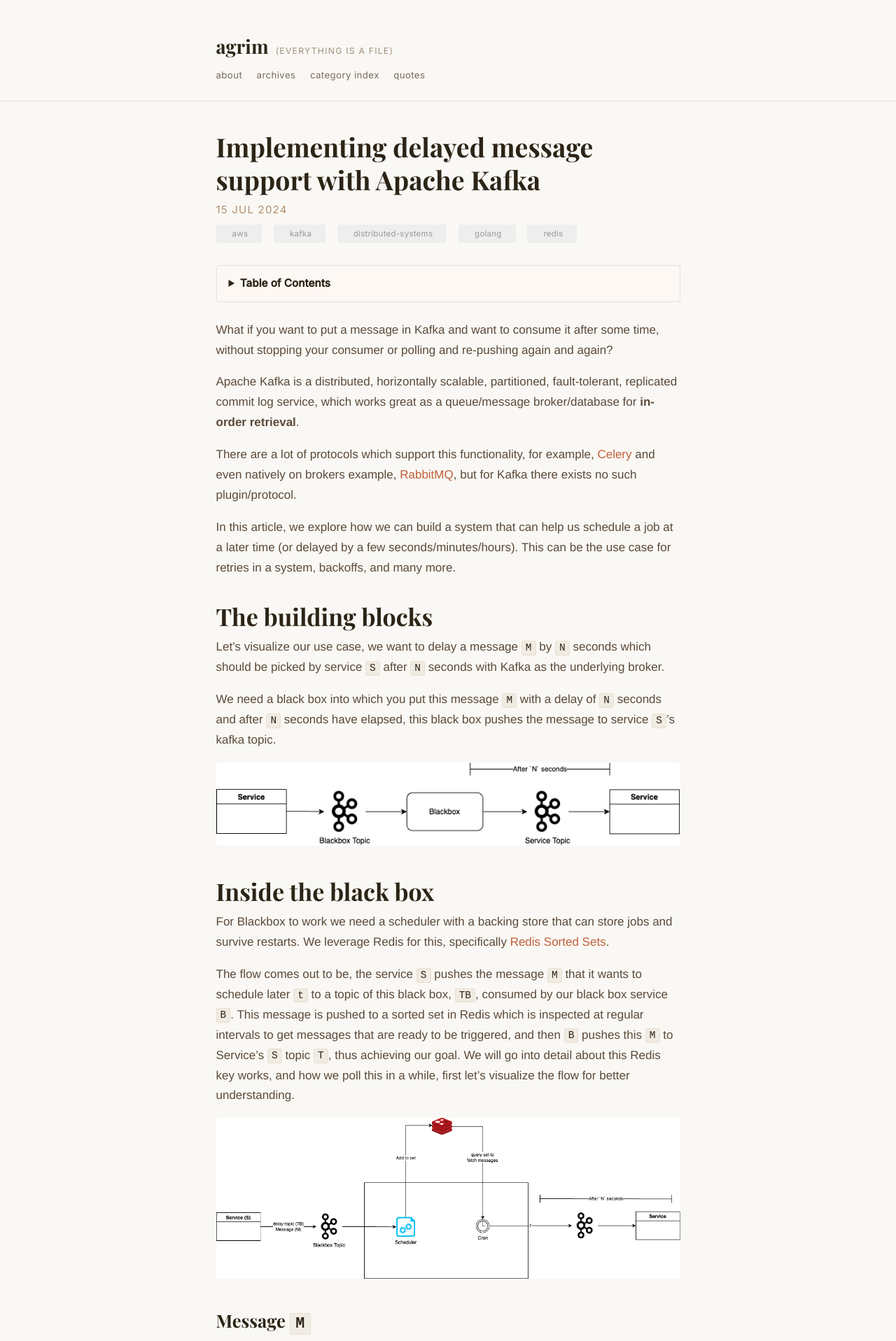
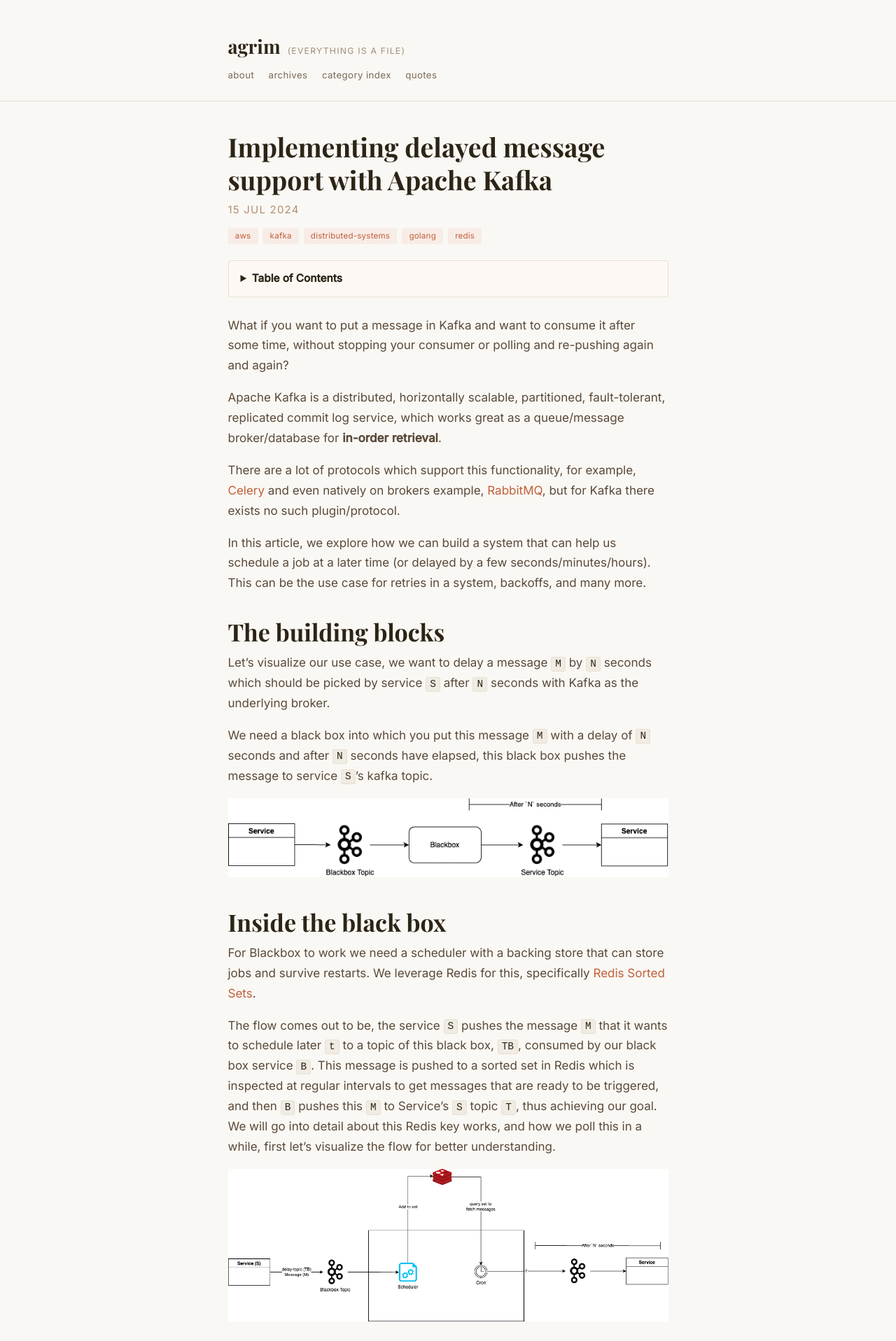
Before and after one commit to agrim123/agrim123.github.io, a Jekyll site: the page built from _posts/2024-07-15-delayed-message-support-in-kafka.md, in a window 1280 px wide. Shown: the top 1917 px of the page at 70% size. Built offline with Jekyll 4.4.1, drawn with Linux system fonts in a browser that asks for light colours; nearby versions of some CDN libraries; some web fonts are replaced.

Commit message:
feat: clean up custom.css, remove rules superseded by notebook.css

```diff
--- a/public/css/custom.css
+++ b/public/css/custom.css
@@ -1,101 +1,6 @@
 mark {
-  color: white;
-  background-color: #303030;
-}
-
-html {
-  font-family: "PT Sans", Helvetica, Arial, sans-serif;
-}
-
-.header-bar {
-  border-top: 5px solid #505050;
-  position: relative;
-}
-
-.category-list {
-  list-style: none;
-  margin: 0;
-  overflow: hidden;
-  padding: 0;
-}
-
-.category-list li {
-  float: left;
-  font: 12px/1.5 "PT Sans", Helvetica, Arial, sans-serif;
-}
-
-.category-list-element {
-  background: #eee;
-  border-radius: 3px 0 0 3px;
-  color: #999;
-  display: inline-block;
-  height: 26px;
-  line-height: 26px;
-  padding: 0 20px 0 23px;
-  position: relative;
-  margin: 0 10px 10px 0;
-  text-decoration: none;
-  -webkit-transition: color 0.2s;
-}
-
-.category-list-element::before {
-  background: #fff;
-  border-radius: 10px;
-  box-shadow: inset 0 1px rgba(0, 0, 0, 0.25);
-  content: '';
-  height: 6px;
-  left: 10px;
-  position: absolute;
-  width: 6px;
-  top: 10px;
-}
-
-.category-list-element::after {
-  background: #fff;
-  border-bottom: 13px solid transparent;
-  border-left: 10px solid #eee;
-  border-top: 13px solid transparent;
-  content: '';
-  position: absolute;
-  right: 0;
-  top: 0;
-}
-
-.category-list-element:hover {
-  background-color: #303030;
-  color: white;
-  text-decoration: none;
-}
-
-.category-list-element:hover::after {
-  border-left-color: #303030;
-}
-
-.page,
-.post {
-  margin-bottom: 3em;
-}
-
-blockquote {
-  margin: 5vh auto;
-  font-style: italic;
-  color: #555555;
-  padding: 1em;
-  border-left: 8px solid #303030;
-  position: relative;
-  background: #EDEDED;
-}
-
-blockquote::after {
-  content: '';
-}
-
-blockquote span {
-  display: block;
-  color: #333333;
-  font-style: normal;
-  font-weight: bold;
-  margin-top: 1em;
+  color: #faf8f4;
+  background-color: #c0603a;
 }
 
 .floating {
@@ -404,33 +309,3 @@
     margin-top: 1rem;
   }
 }
-
-.container {
-  max-width: 42rem;
-}
-
-#toc li:empty {
-  display: none;
-}
-
-#toc ul, #toc ol {
-  margin-bottom: 0;
-}
-
-details {
-  margin-bottom: 1.5rem;
-  border: 1px solid #e0e0e0;
-  border-radius: 4px;
-  padding: 0.5rem 1rem;
-}
-
-details summary {
-  cursor: pointer;
-  font-weight: bold;
-  padding: 0.25rem 0;
-  user-select: none;
-}
-
-details[open] summary {
-  margin-bottom: 0.5rem;
-}
```
